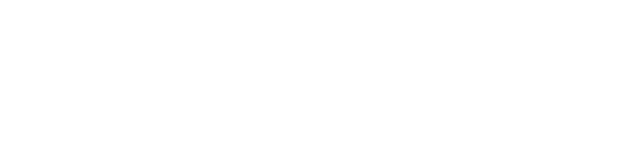
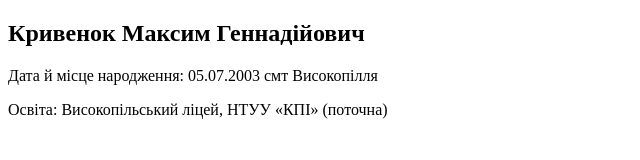
Before and after one commit to DokAndMax/Frontend_Lab4, a plain HTML site: page index.html in a window 1280 px wide. Shown: the whole page, without its empty margins (0-640 px from the left). Drawn offline with Linux system fonts and the light colour scheme.

Commit message:
Add information column

```diff
--- a/index.html
+++ b/index.html
@@ -7,6 +7,8 @@
     <title>Кривенок м. Г. ІМ-12 Лаб №1</title>
 </head>
 <body>
-
+<h2>Кривенок Максим Геннадійович</h2>
+<p>Дата й місце народження: 05.07.2003 смт Високопілля</p>
+<p>Освіта: Високопільський ліцей, НТУУ «КПІ» (поточна)</p>
 </body>
 </html>
```
